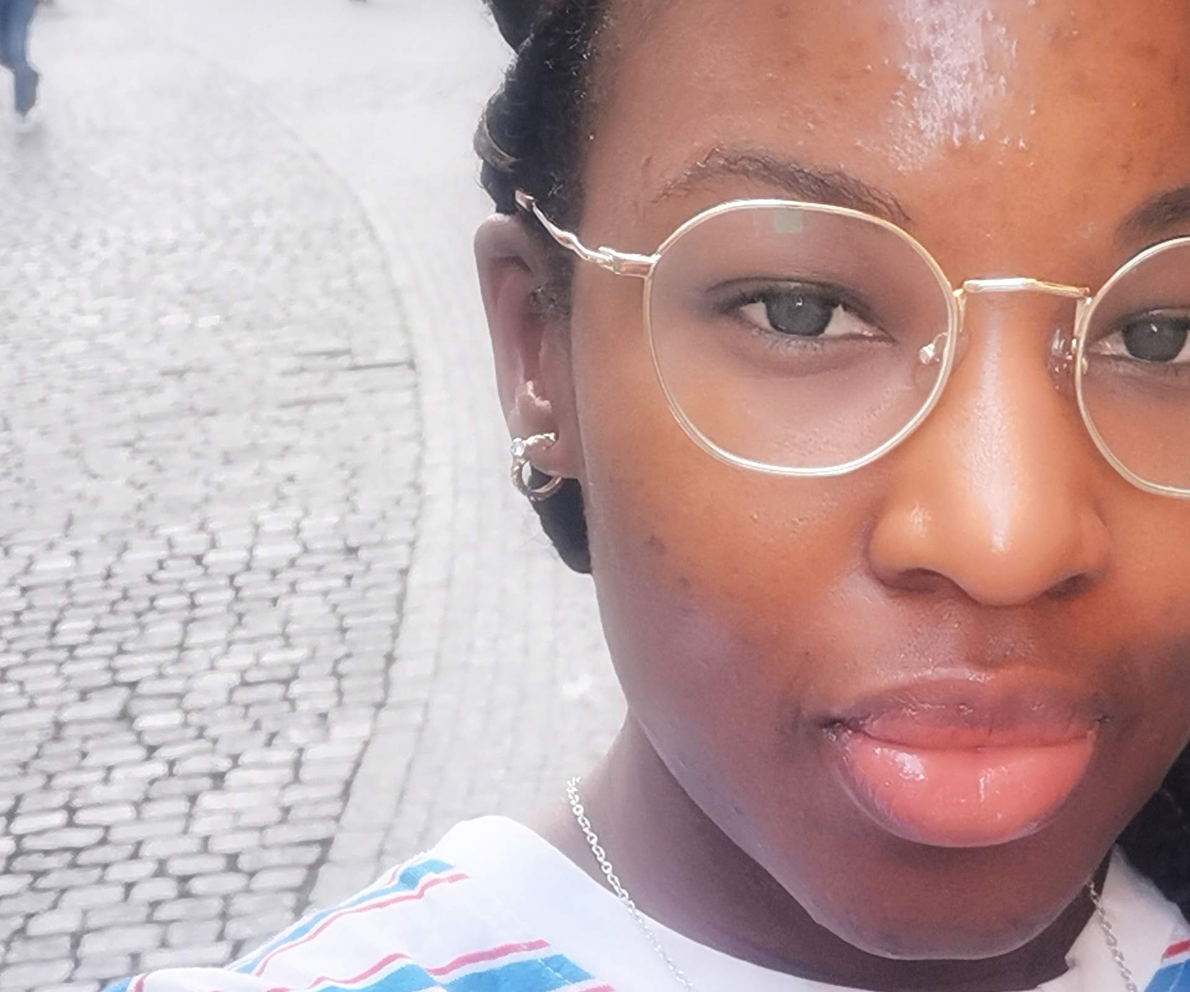
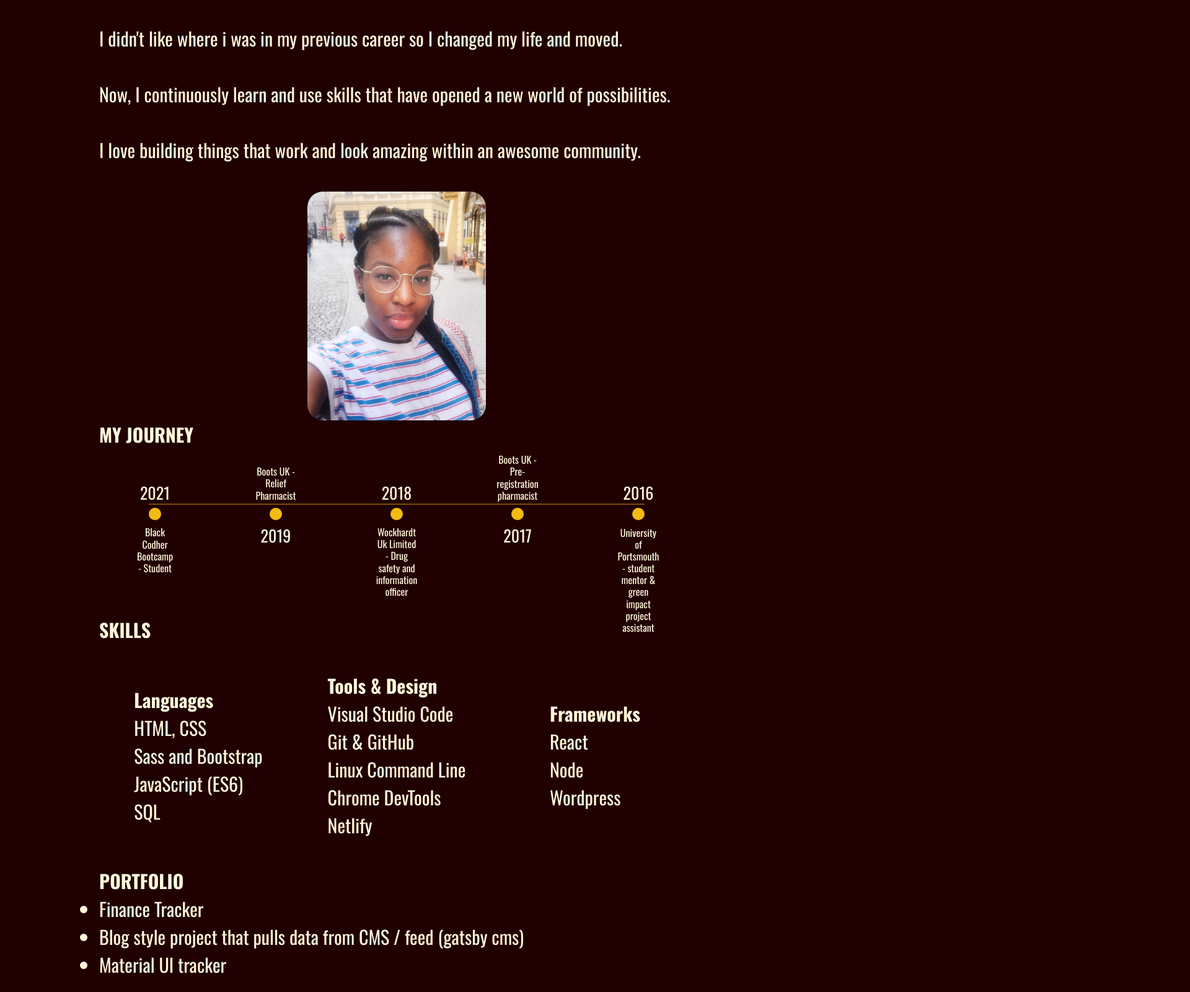
Before and after one commit to Black-Codher-Bootcamp-Johnson/unit-02-html-css-assessment-Sade-online, a website: page index.html in a window 1280 px wide. Shown: the part 960-2560 px from the top of the page at 62% size, 1920 px wide, since content can reach past the window. Drawn offline with nearby package versions, Linux system fonts and the light colour scheme.

Commit message:
Modifications to portfolio project

```diff
--- a/index.html
+++ b/index.html
@@ -3,30 +3,143 @@
 <head>
     <meta charset="UTF-8">
     <meta http-equiv="X-UA-Compatible" content="IE=edge">
-    <meta name="viewport" content="width=<device-width>, initial-scale=1.0">
+    <meta name="viewport" content="width=device-width, initial-scale=1.0">
+    <link rel="stylesheet" type="text/css" href="styles/main.css">
     <link rel="preconnect" href="https://fonts.googleapis.com">
     <link rel="preconnect" href="https://fonts.gstatic.com" crossorigin>
     <link href="https://fonts.googleapis.com/css2?family=Oswald:wght@300;400;600;700&display=swap" rel="stylesheet">
     <title>Sade Fasan</title>
-    <link rel="stylesheet" type="text/css" href="styles/main.css">
     <link rel="shortcut icon" type="image/jpg" href="pp.jpeg"/>
-
 </head>
 
 <body>
-    <h2>Welcome To My Developer Portfolio</h2>
-    <img class="profile_img" src="pp.jpeg" alt="Profile Picture Folasade Fasan">
-    <p>What's your name?</p>
+    <!--My 1 page portfolio will include: my Name (Y), Job title (Y), Brief bio (Y), Tech stack(Y),
+        3 - 4 top quality projects (Y), CV, Github link (Y), LinkedIn (Y), Contact form (Y), -->
+
+    <title>Sade Fasan</title>
+
+    <h1>Sade Fasan</h1>
+    <h1>Web Developer</h1>
+
+    <video width="960" height="720" loop autoplay muted>
+        <source src="tree video 1.mp4" type="video/mp4" />
+    </video>
+    <p><em>"If you don't like where you are, move. You're not a tree"...</em> Jim Rohn</p>
+    <br>
+
+    <section class="about-me">
+
+    <p>Hey! It's good to see you. I'm Sade and I solve problems with code 🔥</p>
+    <br>
+    <p>I didn't like where i was in my previous career so I changed my life and moved.</p>
+    <br>
+    <p>Now, I continuously learn and use skills that have opened a new world of possibilities.</p>
+    <br>
+    <p>I love building things that work and look amazing within an awesome community.</p>
+    <br>
+
+    <img class ="profile-img" src="pp.jpeg"  alt="Sade fasan"> <!--image of myself included for the assessment-->
+
+
+<div class = "t-l">
+    <h2>MY JOURNEY</h2>
+    <ul class="timeline">
+        <li data-year="2021" data-text="Black Codher Bootcamp - Student"></li>
+        <li data-year="2019" data-text="Boots UK - Relief Pharmacist"></li>
+        <li data-year="2018" data-text="Wockhardt Uk Limited - Drug safety and information officer"></li>
+        <li data-year="2017" data-text="Boots UK - Pre-registration pharmacist"></li>
+        <li data-year="2016" data-text="University of Portsmouth - student mentor & green impact project assistant"></li>
+    </ul>
+</div>
+
+</section>
+    <br>
+    <br>
+    <h1>SKILLS</h1>
+    <br>
+
+    <div class="wrapper">
+    <div class="column">
+    <ul>
+        <h2>Languages</h2>
+
+        <li class = "skills">HTML, CSS</li>
+        <li class = "skills">Sass and Bootstrap</li>
+        <li class = "skills">JavaScript (ES6)</li>
+        <li class = "skills">SQL</li>
+    </ul>
+    </div>
+
+    <div class="column">
+    <ul>
+        <h2>Tools & Design</h2>
+
+        <li class = "skills">Visual Studio Code</li>
+        <li class = "skills">Git & GitHub</li>
+        <li class = "skills">Linux Command Line</li>
+        <li class = "skills">Chrome DevTools</li>
+        <li class = "skills">Netlify</li>
+    </ul>
+    </div>
+
+    <div class="column">
+        <ul>
+            <h2>Frameworks</h2>
+
+            <li class = "skills">React</li>
+            <li class = "skills">Node</li>
+            <li class = "skills">Wordpress</li>
+        </ul>
+        </div>
+    </div>
+
+
     <section>
-        <form action="">
+    <br>
+    <h2>PORTFOLIO</h2>
+    <!--https://www.youtube.com/watch?v=w9NXYuYRScY&t=7s projects with databases-->
+    <ul class="projects">
 
-            <label for="name">Name</label>
-            <input type="text" id="viewer_name" name="name" required>
+    <li>Finance Tracker <!-- https://www.youtube.com/watch?v=6RhOzQciVwI&list=PL4cUxeGkcC9hNokByJilPg5g9m2APUePI&t=0s--> </li>
+    <li>Blog style project that pulls data from CMS / feed (gatsby cms) <!-- https://www.youtube.com/watch?v=8t0vNu2fCCM&t=16050s --></li>
+    <li>Material UI tracker</li>
 
-            <input type="submit" value="Enter">
+    </ul>
+
+    </section>
+
+    <br>
+
+    <div class="container">
+        <h2>CONTACT ME</h2>
+        <form action="blank">
+
+          <label for="fname">First Name</label>
+          <input type="text" id="fname" name="firstname" placeholder="Your first name" required>
+          <br>
+          <br>
+          <label for="lname">Last Name</label>
+          <input type="text" id="lname" name="lastname" placeholder="Your last name">
+          <br>
+          <br>
+          <label for="message" required>Message</label>
+          <textarea id="message" name="message" placeholder="Drop me a quick message"></textarea>
+          <br>
+          <br>
+          <input type="submit" value="Submit">
 
         </form>
-    </section>
+      </div>
 
+    <footer>
+        <ul>
+            <br>
+            <li><a target=”_blank” href="">GET MY CV</a></li>
+            <li><a target=”_blank” href="https://dev.to/sadeonline">ARTICLES I WROTE</a></li>
+            <li><a target=”_blank” href="https://twitter.com/Thisis_sade">TWITTER</a></li>
+            <li><a target=”_blank” href="https://github.com/Sade-online">GITHUB</a></li>
+            <li><a target=”_blank” href="https://www.linkedin.com/in/sadefasan//">LINKEDIN</a></li>
+        </ul>
+    </footer>
 </body>
 </html>
--- a/styles/main.css
+++ b/styles/main.css
@@ -1,8 +1,30 @@
 *{
     padding: 0;
-    margin: 0;
+    margin: auto;
+	max-width: 960px;
     font-family: 'Oswald', sans-serif;
     font-size: 30px;
+	background-color: #200000;
+	color: cornsilk;
+	box-sizing: border-box;
+}
+
+.wrapper{
+	display: grid;
+	grid-template-columns: 1fr 1fr 1fr;
+}
+
+
+img{
+	display: block;
+  	margin-left: auto;
+  	margin-right: auto;
+  	width: 30%;
+	border-radius: 25px;
+}
+
+.skills{
+	list-style: none;
 }
 
 .timeline {
```
Also changed, not shown: index.html (2).html (deleted, +0 -156 lines).
